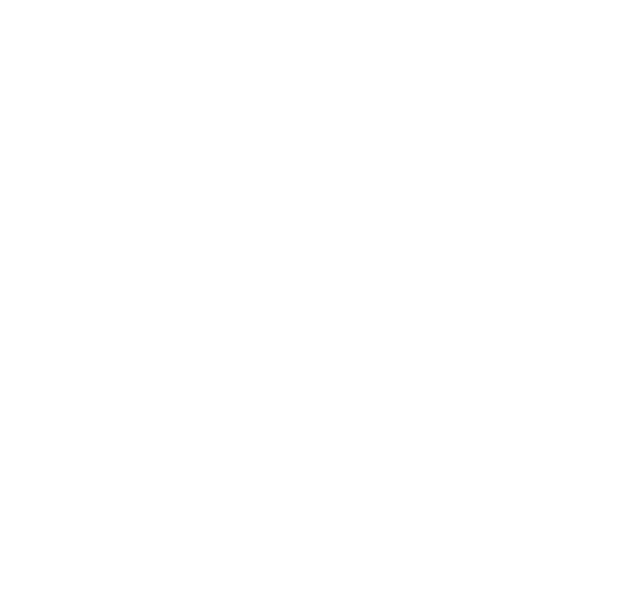
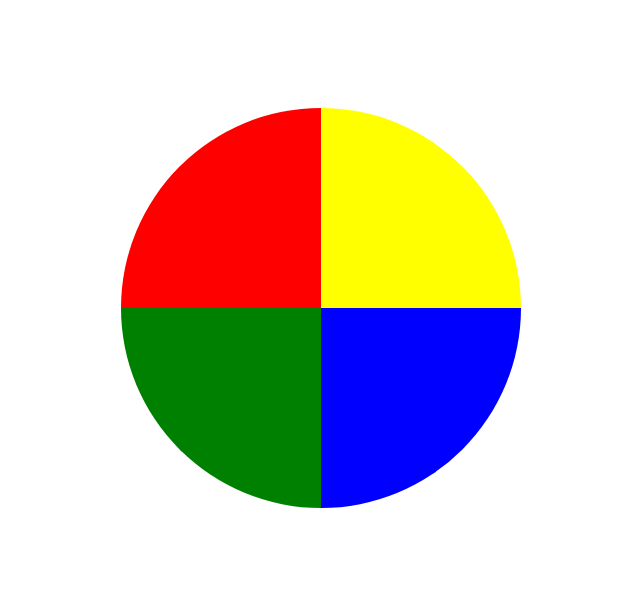
Before and after one commit to valdineifer/genesis-dio, a plain HTML site: page index.html in a window 1280 px wide. Shown: the whole page, without its empty margins (327-967 px from the left). Drawn offline with Linux system fonts and the light colour scheme.

Commit message:
implementa estilização dos elementos

```diff
--- a/index.html
+++ b/index.html
@@ -8,11 +8,15 @@
     <link rel="stylesheet" href="style.css">
 </head>
 <body>
+  <div>
+
     <section class="container">
         <div class="red"></div>
         <div class="green"></div>
         <div class="yellow"></div>
         <div class="blue"></div>
     </section>
+  </div>
+
 </body>
 </html>
--- a/style.css
+++ b/style.css
@@ -0,0 +1,39 @@
+.red {
+  background-color: red;
+  grid-area: red;
+  border-top-left-radius: 100%;
+}
+.yellow {
+  background-color: yellow;
+  grid-area: yellow;
+  border-top-right-radius: 100%;
+}
+.green {
+  background-color: green;
+  grid-area: green;
+  border-bottom-left-radius: 100%;
+}
+.blue {
+  background-color: blue;
+  grid-area: blue;
+  border-bottom-right-radius: 100%;
+}
+
+body {
+  width: 100%;
+}
+.container {
+  width: min-content;
+  margin: 0 auto;
+  padding: 100px 0;
+  display: grid;
+  grid-template-areas: "red yellow"
+                       "green blue";
+  grid-template-rows: repeat(2, 200px);
+  grid-template-columns: repeat(2, 200px);
+}
+
+.container > div {
+  /* width: 300px;
+  height: 300px; */
+}
```
Also changed, not shown: script.js (added), 1 other file.
